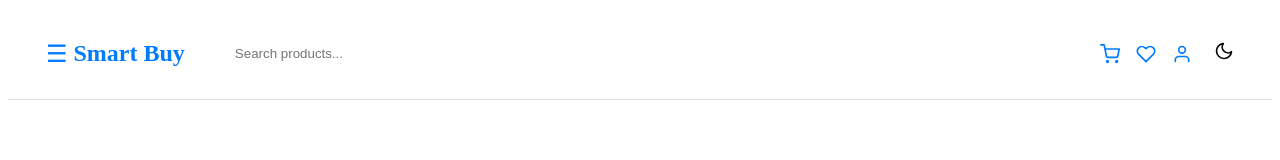
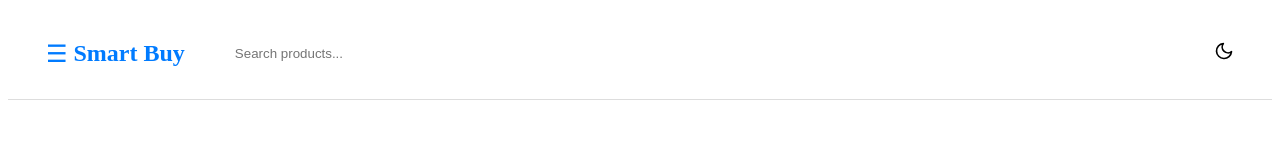
Before and after one commit to ISTAFAMARSHALL/next-commerce-app, a Next.js app: page / in a window 1280 px wide. Shown: the top 160 px of the page. Built offline with nearby package versions, Linux system fonts and the light colour scheme.

Commit message:
remove extra icons in header until functionality is updated

```diff
--- a/app/components/header2.js
+++ b/app/components/header2.js
@@ -75,9 +75,9 @@ const Header = ({ onMenuClick, onToggleDarkMode, isDarkMode }) => {
 
       <div style={styles.icons}>
         {/* <a href="" style={styles.iconLink}>Login</a> */}
-        <FiShoppingCart style={styles.icon} />
+        {/* <FiShoppingCart style={styles.icon} />
         <FiHeart style={styles.icon} />
-        <FiUser style={styles.icon} />
+        <FiUser style={styles.icon} /> */}
         <button onClick={onToggleDarkMode} style={styles.darkModeToggle}>
           {isDarkMode ? <FiSun /> : <FiMoon />}
         </button>
```
